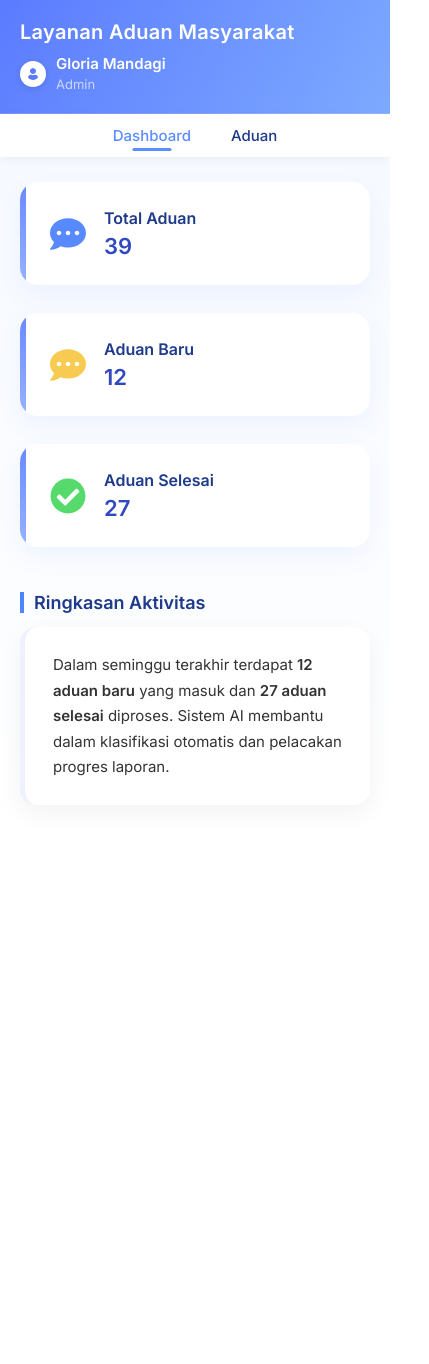
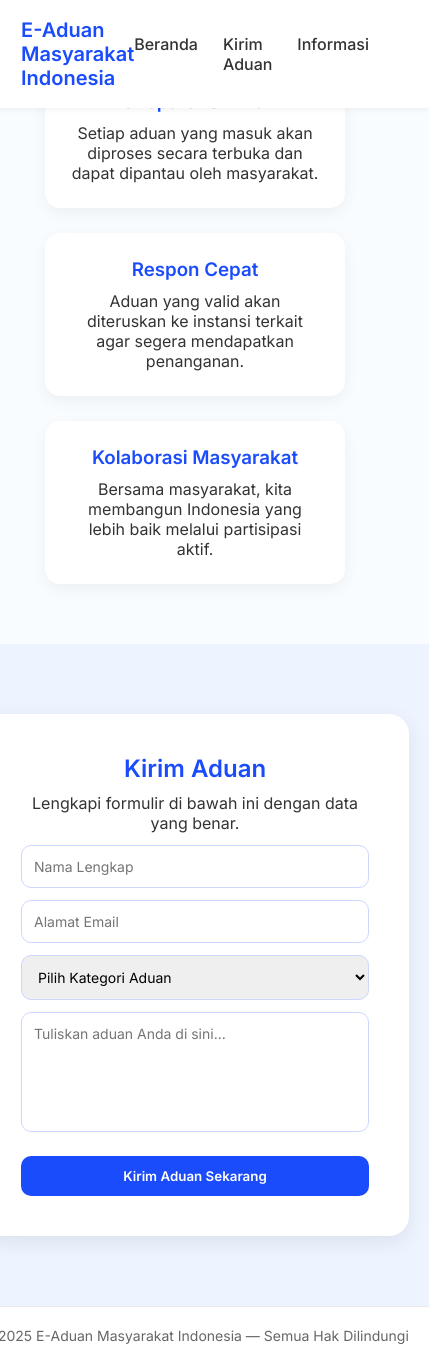
Before and after one commit to Gloriaamandagii/layanan-aduan-masyarakat, a React (Create React App) app: page /dashboard in a window 390 px wide. Shown: the whole page, 429 px wide, since content can reach past the window. Before the commit the page ends 844 px from the top, so only its background shows below. Built offline with nearby package versions, Linux system fonts and the light colour scheme.

Commit message:
new dashboard

```diff
--- a/src/App.js
+++ b/src/App.js
@@ -1,6 +1,7 @@
 import React from "react";
 import { BrowserRouter as Router, Routes, Route } from "react-router-dom";
 import LoginForm from "./pages/login";
+import Signup from "./pages/signup";
 import Dashboard from "./pages/dashboard";
 
 function App() {
@@ -8,6 +9,7 @@ function App() {
     <Router>
       <Routes>
         <Route path="/" element={<LoginForm />} />
+        <Route path="/signup" element={<Signup />} />
         <Route path="/dashboard" element={<Dashboard />} />
       </Routes>
     </Router>
--- a/src/assets/css/dashboard.css
+++ b/src/assets/css/dashboard.css
@@ -1,239 +1,168 @@
-/* 🌸 Elegant Dashboard - Gloria Mandagi Refined Edition */
-
-/* Font */
-@import url("https://fonts.googleapis.com/css2?family=Inter:wght@400;500;600&display=swap");
-
-* {
-  box-sizing: border-box;
+body {
   margin: 0;
-  padding: 0;
-  font-family: "Inter", sans-serif;
+  font-family: "Poppins", sans-serif;
+  background: linear-gradient(180deg, #eef5ff 0%, #f8fbff 100%);
+  color: #333;
 }
 
-/* ===== CONTAINER ===== */
-.dashboard-container {
-  background: linear-gradient(180deg, #f4f8ff 0%, #ffffff 100%);
-  min-height: 100vh;
-  display: flex;
-  flex-direction: column;
-  animation: fadeIn 0.6s ease-in-out;
-}
-
-/* ===== HEADER ===== */
-.dashboard-header {
-  background: linear-gradient(120deg, #5b7bff, #7daaff);
-  color: #fff;
+.navbar {
   display: flex;
   justify-content: space-between;
   align-items: center;
-  padding: 18px 40px;
-  box-shadow: 0 4px 20px rgba(91, 123, 255, 0.25);
-  border-bottom: 1px solid rgba(255, 255, 255, 0.2);
+  padding: 18px 60px;
+  background: #ffffff;
+  box-shadow: 0 2px 6px rgba(0, 0, 0, 0.05);
+  position: sticky;
+  top: 0;
+  z-index: 1000;
 }
 
-.dashboard-header h2 {
+.logo {
+  font-weight: 700;
+  color: #1b4cfb;
   font-size: 20px;
-  font-weight: 600;
-  letter-spacing: 0.3px;
 }
 
-/* ===== USER INFO ===== */
-.user-info {
+.nav-links {
+  list-style: none;
   display: flex;
-  align-items: center;
-  gap: 10px;
+  gap: 25px;
 }
 
-.user-icon {
-  font-size: 26px;
-  background: white;
-  color: #5b7bff;
-  border-radius: 50%;
-  padding: 7px;
-  box-shadow: 0 2px 6px rgba(0, 0, 0, 0.1);
+.nav-links a {
+  text-decoration: none;
+  color: #333;
+  font-weight: 500;
+  transition: color 0.3s ease;
 }
 
-.user-name {
-  font-weight: 600;
-  font-size: 15px;
+.nav-links a:hover {
+  color: #1b4cfb;
 }
 
-.user-role {
-  font-size: 13px;
-  opacity: 0.85;
-  color: #dce6ff;
+.hero-section {
+  background: linear-gradient(120deg, #1b4cfb, #4785ff);
+  color: white;
+  text-align: center;
+  padding: 80px 20px;
 }
 
-/* ===== MAIN CONTENT ===== */
-.dashboard-content {
-  padding: 45px 60px;
-  flex: 1;
+.hero-section h1 {
+  font-size: 32px;
+  margin-bottom: 15px;
 }
 
-/* ===== STATISTICS SECTION ===== */
-.stats-section {
-  display: grid;
-  grid-template-columns: repeat(auto-fit, minmax(260px, 1fr));
-  gap: 28px;
-  margin-bottom: 45px;
+.hero-section p {
+  font-size: 17px;
+  max-width: 600px;
+  margin: 0 auto 25px;
 }
 
-.stat-card {
+.cta-button {
   background: white;
-  border-radius: 18px;
-  box-shadow: 0 10px 25px rgba(91, 123, 255, 0.07);
-  padding: 26px 30px;
-  display: flex;
-  align-items: center;
-  gap: 18px;
-  transition: all 0.25s ease;
-  position: relative;
-  overflow: hidden;
+  color: #1b4cfb;
+  padding: 12px 25px;
+  border-radius: 25px;
+  font-weight: 600;
+  text-decoration: none;
+  transition: 0.3s;
 }
 
-.stat-card::before {
-  content: "";
-  position: absolute;
-  top: 0;
-  left: 0;
-  width: 6px;
-  height: 100%;
-  border-radius: 18px 0 0 18px;
-  background: linear-gradient(180deg, #5b7bff, #89aaff);
-  opacity: 0.9;
+.cta-button:hover {
+  background: #eaf0ff;
 }
 
-.stat-card:hover {
-  transform: translateY(-4px);
-  box-shadow: 0 12px 28px rgba(91, 123, 255, 0.12);
+.info-section {
+  padding: 60px 80px;
+  text-align: center;
+  background: #f9fcff;
 }
 
-.stat-icon {
-  font-size: 36px;
-  opacity: 0.95;
+.info-cards {
+  display: flex;
+  justify-content: center;
+  flex-wrap: wrap;
+  gap: 25px;
+  margin-top: 30px;
 }
 
-.stat-icon.blue {
-  color: #4f83ff;
+.info-card {
+  background: white;
+  border-radius: 15px;
+  box-shadow: 0 5px 15px rgba(0, 0, 0, 0.05);
+  padding: 25px;
+  width: 300px;
+  transition: transform 0.3s ease;
 }
 
-.stat-icon.yellow {
-  color: #f7c948;
+.info-card:hover {
+  transform: translateY(-5px);
 }
 
-.stat-icon.green {
-  color: #4cd964;
+.info-card h3 {
+  color: #1b4cfb;
+  margin-bottom: 10px;
 }
 
-.stat-card h4 {
-  font-size: 16px;
-  color: #1e3a8a;
-  margin-bottom: 5px;
-  font-weight: 600;
+.form-section {
+  background: #eef4ff;
+  padding: 70px 20px;
+  text-align: center;
 }
 
-.stat-card p {
-  font-size: 22px;
-  font-weight: 700;
-  color: #3048c0;
+.form-container {
+  background: white;
+  max-width: 550px;
+  margin: auto;
+  border-radius: 20px;
+  padding: 40px;
+  box-shadow: 0 6px 20px rgba(0, 0, 0, 0.08);
 }
 
-/* ===== SUMMARY SECTION ===== */
-.summary-section h3 {
-  font-size: 18px;
-  color: #1e3a8a;
-  font-weight: 600;
-  margin-bottom: 14px;
-  border-left: 4px solid #4f83ff;
-  padding-left: 10px;
+.form-container h2 {
+  color: #1b4cfb;
+  margin-bottom: 10px;
 }
 
-.summary-card {
-  background: #ffffff;
-  border-radius: 16px;
-  box-shadow: 0 8px 25px rgba(0, 0, 0, 0.05);
-  padding: 25px 28px;
-  color: #333;
-  font-size: 15px;
-  line-height: 1.7;
-  border-left: 5px solid #5b7bff1a;
-  transition: box-shadow 0.3s ease;
+form input,
+form select,
+form textarea {
+  width: 100%;
+  padding: 12px;
+  margin-top: 12px;
+  border-radius: 10px;
+  border: 1px solid #ccd7ff;
+  font-size: 14px;
+  outline: none;
 }
 
-.summary-card:hover {
-  box-shadow: 0 10px 25px rgba(91, 123, 255, 0.1);
+form textarea {
+  height: 120px;
+  resize: none;
 }
 
-/* ===== ANIMATION ===== */
-@keyframes fadeIn {
-  from {
-    opacity: 0;
-    transform: translateY(10px);
-  }
-  to {
-    opacity: 1;
-    transform: translateY(0);
-  }
+.submit-button {
+  margin-top: 20px;
+  width: 100%;
+  background: #1b4cfb;
+  color: white;
+  border: none;
+  padding: 12px;
+  border-radius: 10px;
+  font-weight: 600;
+  cursor: pointer;
+  transition: background 0.3s ease;
 }
 
-/* ===== RESPONSIVE ===== */
-@media (max-width: 768px) {
-  .dashboard-header {
-    flex-direction: column;
-    align-items: flex-start;
-    padding: 20px;
-    gap: 10px;
-  }
-
-  .dashboard-content {
-    padding: 25px 20px;
-  }
-
-  .stats-section {
-    grid-template-columns: 1fr;
-  }
+.submit-button:hover {
+  background: #0036d3;
 }
 
-/* NAVBAR STYLE */
-.navbar {
-  background: #ffffff;
-  display: flex;
-  justify-content: center;
-  padding: 12px 0;
-  box-shadow: 0 2px 10px rgba(0, 0, 0, 0.05);
+footer {
+  background: white;
+  text-align: center;
+  padding: 20px;
+  color: #666;
+  font-size: 14px;
+  border-top: 1px solid #eaeaea;
 }
-
-.navbar ul {
-  display: flex;
-  gap: 40px;
-  list-style: none;
-}
-
-.navbar li {
-  font-size: 15px;
-  font-weight: 500;
-  color: #1e3a8a;
-  cursor: pointer;
-  position: relative;
-  transition: all 0.3s ease;
-}
-
-.navbar li:hover {
-  color: #5c8dff;
-}
-
-.navbar li.active {
-  color: #5c8dff;
-}
-
-.navbar li.active::after {
-  content: "";
-  position: absolute;
-  bottom: -6px;
-  left: 50%;
-  transform: translateX(-50%);
-  width: 50%;
-  height: 3px;
-  background: #5c8dff;
-  border-radius: 2px;
-}
--- /dev/null
+++ b/src/assets/css/signup.css
@@ -0,0 +1,99 @@
+/* Signup Page - Gloria Mandagi Edition 💎 */
+@import url("https://fonts.googleapis.com/css2?family=Inter:wght@400;500;600&display=swap");
+
+* {
+  box-sizing: border-box;
+  margin: 0;
+  padding: 0;
+  font-family: "Inter", sans-serif;
+}
+
+.signup-container {
+  background: linear-gradient(180deg, #c8dcff, #f1f6ff);
+  min-height: 100vh;
+  display: flex;
+  justify-content: center;
+  align-items: center;
+}
+
+.signup-box {
+  background: white;
+  padding: 40px 45px;
+  border-radius: 18px;
+  box-shadow: 0 8px 25px rgba(0, 0, 0, 0.08);
+  width: 400px;
+  text-align: center;
+}
+
+.signup-box h2 {
+  color: #1e3a8a;
+  font-size: 22px;
+  font-weight: 600;
+  margin-bottom: 25px;
+}
+
+.input-group {
+  position: relative;
+  margin-bottom: 18px;
+}
+
+.input-icon {
+  position: absolute;
+  top: 50%;
+  left: 12px;
+  transform: translateY(-50%);
+  color: #5c8dff;
+}
+
+input {
+  width: 100%;
+  padding: 12px 12px 12px 38px;
+  border: 1.8px solid #d0d8ff;
+  border-radius: 10px;
+  font-size: 14px;
+  transition: 0.3s;
+}
+
+input:focus {
+  border-color: #5c8dff;
+  outline: none;
+  box-shadow: 0 0 0 3px rgba(92, 141, 255, 0.2);
+}
+
+.signup-btn {
+  width: 100%;
+  background: #4f83ff;
+  color: white;
+  font-weight: 600;
+  border: none;
+  border-radius: 10px;
+  padding: 12px;
+  margin-top: 10px;
+  cursor: pointer;
+  transition: 0.3s;
+}
+
+.signup-btn:hover {
+  background: #3b6ee8;
+}
+
+.error-text {
+  color: red;
+  font-size: 13px;
+  margin-bottom: 10px;
+}
+
+.login-link {
+  margin-top: 15px;
+  font-size: 14px;
+}
+
+.login-link .link {
+  color: #4f83ff;
+  cursor: pointer;
+  font-weight: 600;
+}
+
+.login-link .link:hover {
+  text-decoration: underline;
+}
--- a/src/pages/dashboard.js
+++ b/src/pages/dashboard.js
@@ -1,68 +1,82 @@
 import React from "react";
 import "../assets/css/dashboard.css";
-import { FaUser, FaCommentDots, FaCheckCircle } from "react-icons/fa";
 
 function Dashboard() {
   return (
     <div className="dashboard-container">
-      <header className="dashboard-header">
-        <h2>Layanan Aduan Masyarakat</h2>
-        <div className="user-info">
-          <FaUser className="user-icon" />
-          <div>
-            <p className="user-name">Gloria Mandagi</p>
-            <span className="user-role">Admin</span>
-          </div>
-        </div>
-      </header>
-
-      {/* Navigation Bar */}
+      {/* Navbar */}
       <nav className="navbar">
-        <ul>
-          <li className="active">Dashboard</li>
-          <li>Aduan</li>
+        <div className="logo">E-Aduan Masyarakat Indonesia</div>
+        <ul className="nav-links">
+          <li><a href="#home">Beranda</a></li>
+          <li><a href="#aduan">Kirim Aduan</a></li>
+          <li><a href="#info">Informasi</a></li>
         </ul>
       </nav>
 
-      <main className="dashboard-content">
-        <section className="stats-section">
-          <div className="stat-card">
-            <FaCommentDots className="stat-icon blue" />
-            <div>
-              <h4>Total Aduan</h4>
-              <p>39</p>
-            </div>
-          </div>
+      {/* Hero Section */}
+      <section id="home" className="hero-section">
+        <div className="hero-content">
+          <h1>Suara Anda, Langkah Awal Perubahan Indonesia</h1>
+          <p>
+            Sampaikan aspirasi, keluhan, dan saran Anda untuk kemajuan pelayanan publik
+            dan lingkungan masyarakat di seluruh Indonesia.
+          </p>
+          <a href="#aduan" className="cta-button">Kirim Aduan Sekarang</a>
+        </div>
+      </section>
 
-          <div className="stat-card">
-            <FaCommentDots className="stat-icon yellow" />
-            <div>
-              <h4>Aduan Baru</h4>
-              <p>12</p>
-            </div>
-          </div>
-
-          <div className="stat-card">
-            <FaCheckCircle className="stat-icon green" />
-            <div>
-              <h4>Aduan Selesai</h4>
-              <p>27</p>
-            </div>
-          </div>
-        </section>
-
-        <section className="summary-section">
-          <h3>Ringkasan Aktivitas</h3>
-          <div className="summary-card">
+      {/* Informasi Umum */}
+      <section id="info" className="info-section">
+        <h2>Informasi Umum</h2>
+        <div className="info-cards">
+          <div className="info-card">
+            <h3>Transparansi Publik</h3>
             <p>
-              Dalam seminggu terakhir terdapat <strong>12 aduan baru</strong>{" "}
-              yang masuk dan <strong>27 aduan selesai</strong> diproses. Sistem
-              AI membantu dalam klasifikasi otomatis dan pelacakan progres
-              laporan.
+              Setiap aduan yang masuk akan diproses secara terbuka dan dapat dipantau oleh masyarakat.
             </p>
           </div>
-        </section>
-      </main>
+          <div className="info-card">
+            <h3>Respon Cepat</h3>
+            <p>
+              Aduan yang valid akan diteruskan ke instansi terkait agar segera mendapatkan penanganan.
+            </p>
+          </div>
+          <div className="info-card">
+            <h3>Kolaborasi Masyarakat</h3>
+            <p>
+              Bersama masyarakat, kita membangun Indonesia yang lebih baik melalui partisipasi aktif.
+            </p>
+          </div>
+        </div>
+      </section>
+
+      {/* Form Aduan */}
+      <section id="aduan" className="form-section">
+        <div className="form-container">
+          <h2>Kirim Aduan</h2>
+          <p>Lengkapi formulir di bawah ini dengan data yang benar.</p>
+          <form>
+            <input type="text" placeholder="Nama Lengkap" required />
+            <input type="email" placeholder="Alamat Email" required />
+            <select required>
+              <option value="">Pilih Kategori Aduan</option>
+              <option value="infrastruktur">Infrastruktur</option>
+              <option value="kebersihan">Kebersihan</option>
+              <option value="pelayanan">Pelayanan Publik</option>
+              <option value="keamanan">Keamanan & Ketertiban</option>
+              <option value="lainnya">Lainnya</option>
+            </select>
+            <textarea placeholder="Tuliskan aduan Anda di sini..." required></textarea>
+            <button type="submit" className="submit-button">Kirim Aduan Sekarang</button>
+          </form>
+        </div>
+      </section>
+
+      {/* Footer */}
+      <footer>
+        <p>© 2025 E-Aduan Masyarakat Indonesia — Semua Hak Dilindungi</p>
+      </footer>
     </div>
   );
 }
--- /dev/null
+++ b/src/pages/signup.js
@@ -0,0 +1,124 @@
+import React, { useState } from "react";
+import "../assets/css/signup.css";
+import { FaUser, FaEnvelope, FaLock } from "react-icons/fa";
+import { useNavigate } from "react-router-dom";
+
+function Signup() {
+  const navigate = useNavigate();
+  const [formData, setFormData] = useState({
+    nama: "",
+    email: "",
+    username: "",
+    password: "",
+    confirmPassword: "",
+  });
+  const [error, setError] = useState("");
+  const [loading, setLoading] = useState(false);
+
+  const handleChange = (e) => {
+    setFormData({ ...formData, [e.target.name]: e.target.value });
+  };
+
+  const handleSubmit = (e) => {
+    e.preventDefault();
+    setError("");
+
+    if (formData.password !== formData.confirmPassword) {
+      setError("Password dan konfirmasi tidak cocok!");
+      return;
+    }
+
+    setLoading(true);
+    setTimeout(() => {
+      setLoading(false);
+      alert("Pendaftaran berhasil! Silakan login.");
+      navigate("/"); // kembali ke halaman login
+    }, 1000);
+  };
+
+  return (
+    <div className="signup-container">
+      <div className="signup-box">
+        <h2>Buat Akun Baru</h2>
+        <form onSubmit={handleSubmit}>
+          <div className="input-group">
+            <FaUser className="input-icon" />
+            <input
+              type="text"
+              name="nama"
+              placeholder="Nama Lengkap"
+              value={formData.nama}
+              onChange={handleChange}
+              required
+            />
+          </div>
+
+          <div className="input-group">
+            <FaEnvelope className="input-icon" />
+            <input
+              type="email"
+              name="email"
+              placeholder="Email"
+              value={formData.email}
+              onChange={handleChange}
+              required
+            />
+          </div>
+
+          <div className="input-group">
+            <FaUser className="input-icon" />
+            <input
+              type="text"
+              name="username"
+              placeholder="Username"
+              value={formData.username}
+              onChange={handleChange}
+              required
+            />
+          </div>
+
+          <div className="input-group">
+            <FaLock className="input-icon" />
+            <input
+              type="password"
+              name="password"
+              placeholder="Password"
+              value={formData.password}
+              onChange={handleChange}
+              required
+            />
+          </div>
+
+          <div className="input-group">
+            <FaLock className="input-icon" />
+            <input
+              type="password"
+              name="confirmPassword"
+              placeholder="Konfirmasi Password"
+              value={formData.confirmPassword}
+              onChange={handleChange}
+              required
+            />
+          </div>
+
+          {error && <p className="error-text">{error}</p>}
+
+          <button type="submit" className="signup-btn" disabled={loading}>
+            {loading ? "Mendaftar..." : "SIGN UP"}
+          </button>
+
+          <div className="login-link">
+            <p>
+              Sudah punya akun?{" "}
+              <span onClick={() => navigate("/")} className="link">
+                Login di sini
+              </span>
+            </p>
+          </div>
+        </form>
+      </div>
+    </div>
+  );
+}
+
+export default Signup;
```
